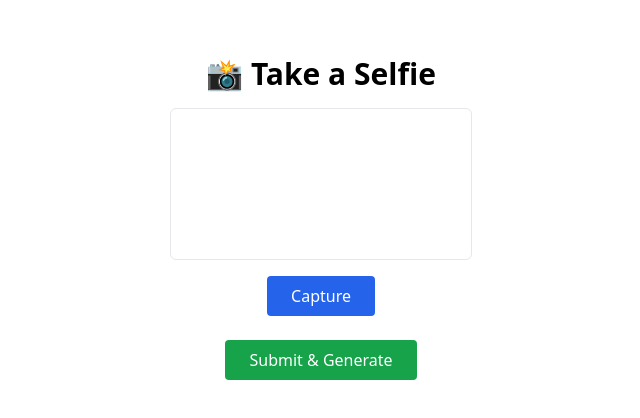
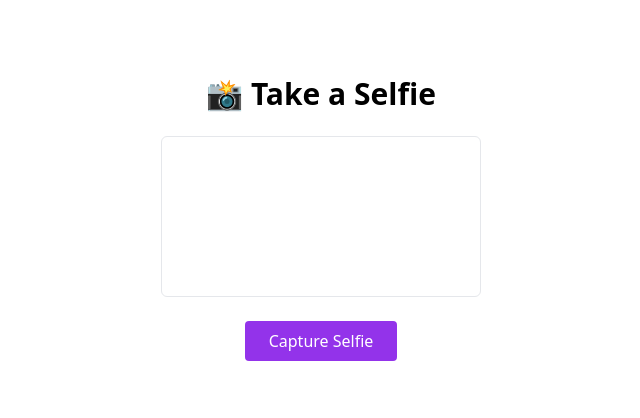
Before and after one commit to saifkazi25/IT129, a Next.js app: page /selfie in a window 1280 px wide. Shown: the part 182-600 px from the top of the page, without its empty margins (319-959 px from the left). Built offline with nearby package versions, Linux system fonts and the light colour scheme; no server answers.

Commit message:
Update page.tsx

```diff
--- a/app/selfie/page.tsx
+++ b/app/selfie/page.tsx
@@ -5,7 +5,7 @@ import Webcam from 'react-webcam';
 import { useRouter } from 'next/navigation';
 
 export default function SelfiePage() {
-  const webcamRef = useRef<ReactWebcam>(null);
+  const webcamRef = useRef<Webcam | null>(null);
   const [image, setImage] = useState<string | null>(null);
   const [loading, setLoading] = useState(false);
   const router = useRouter();
@@ -18,89 +18,50 @@ export default function SelfiePage() {
     }
   };
 
-  const handleSubmit = async () => {
-    if (!image) return;
-
-    setLoading(true);
-    try {
-      const quizData = JSON.parse(localStorage.getItem('quizData') || '{}');
-
-      const formData = new FormData();
-      formData.append('image', dataURItoBlob(image));
-      formData.append('prompt', JSON.stringify(quizData));
-
-      const res = await fetch('/api/generate', {
-        method: 'POST',
-        body: formData,
-      });
-
-      const result = await res.json();
-      localStorage.setItem('fantasyImage', result.fantasyImage);
-      localStorage.setItem('mergedImage', result.mergedImage);
+  const handleSubmit = () => {
+    if (image) {
       router.push('/result');
-    } catch (err) {
-      console.error('Error submitting selfie:', err);
-    } finally {
-      setLoading(false);
+    } else {
+      alert('Please take a selfie first!');
     }
   };
 
-  const dataURItoBlob = (dataURI: string): Blob => {
-    const byteString = atob(dataURI.split(',')[1]);
-    const mimeString = dataURI.split(',')[0].split(':')[1].split(';')[0];
-
-    const ab = new ArrayBuffer(byteString.length);
-    const ia = new Uint8Array(ab);
-    for (let i = 0; i < byteString.length; i++) {
-      ia[i] = byteString.charCodeAt(i);
-    }
-
-    return new Blob([ab], { type: mimeString });
-  };
-
   return (
-    <div className="flex flex-col items-center justify-center min-h-screen bg-white text-black p-4">
-      <h1 className="text-3xl font-bold mb-4">📸 Take a Selfie</h1>
+    <main className="flex flex-col items-center justify-center min-h-screen gap-6 bg-white text-black p-4">
+      <h1 className="text-3xl font-bold">📸 Take a Selfie</h1>
 
       {!image ? (
-        <>
         <Webcam
           audio={false}
           ref={webcamRef}
           screenshotFormat="image/jpeg"
+          width={320}
+          height={320}
           className="rounded-md border"
         />
+      ) : (
+        <img src={image} alt="Selfie" className="rounded-md border w-80 h-80 object-cover" />
+      )}
+
+      <div className="flex gap-4">
+        {!image && (
           <button
             onClick={capture}
-            className="mt-4 px-6 py-2 bg-blue-600 text-white rounded hover:bg-blue-700"
+            className="px-6 py-2 bg-purple-600 text-white rounded hover:bg-purple-700"
           >
-            Capture
+            Capture Selfie
           </button>
-        </>
-      ) : (
-        <>
-          <img src={image} alt="Captured selfie" className="rounded-md border w-64 h-auto" />
-          <button
-            onClick={() => setImage(null)}
-            className="mt-2 px-4 py-1 bg-gray-500 text-white rounded hover:bg-gray-600"
-          >
-            Retake
-          </button>
-        </>
         )}
 
+        {image && (
           <button
             onClick={handleSubmit}
-        disabled={!image || loading}
-        className={`mt-6 px-6 py-2 rounded text-white ${
-          loading ? 'bg-gray-400' : 'bg-green-600 hover:bg-green-700'
-        }`}
+            className="px-6 py-2 bg-green-600 text-white rounded hover:bg-green-700"
           >
-        {loading ? 'Generating...' : 'Submit & Generate'}
+            Generate Image
           </button>
+        )}
       </div>
+    </main>
   );
 }
-
-// 👇 This is required to fix the TS error about Webcam ref
-type ReactWebcam = React.ElementRef<typeof Webcam>;
```
Lines whose indentation alone changed are shown as unchanged.
